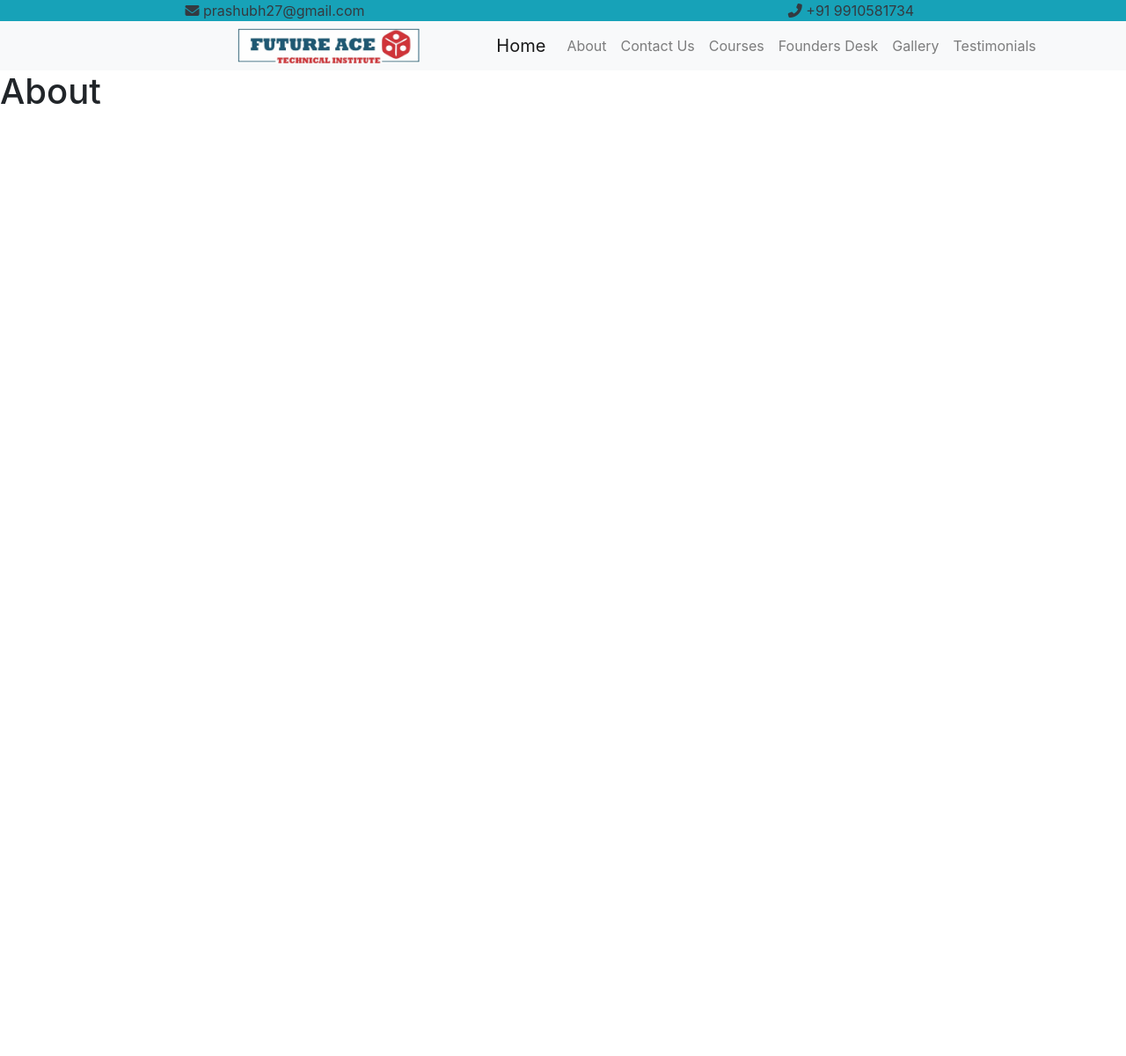
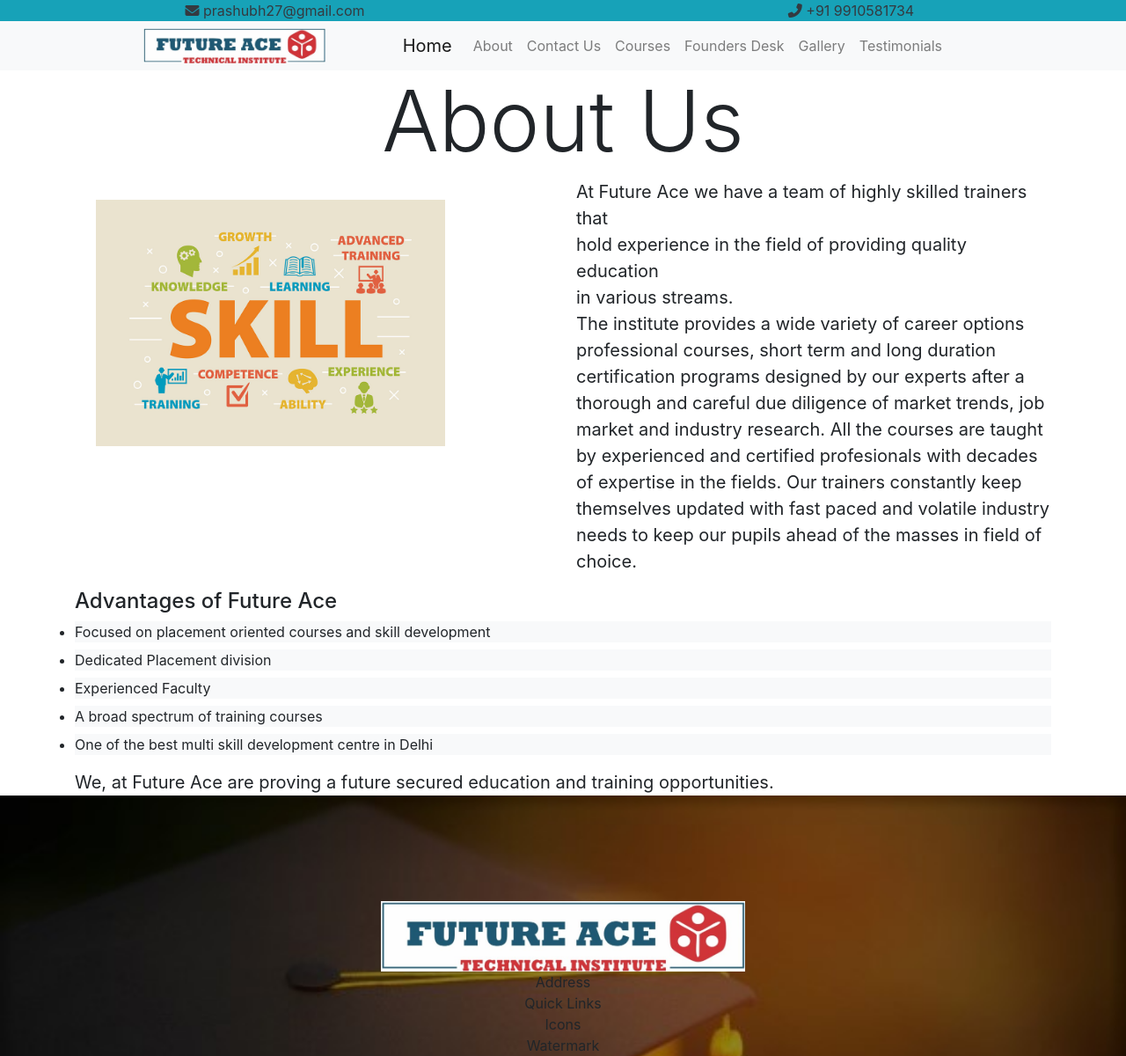
Before and after one commit to FWATI/FrontEnd, a React (Create React App) app: page /about in a window 1280 px wide. Shown: the whole page at 88% size. Before the commit the page ends 800 px from the top, so only its background shows below. Built offline with nearby package versions, Linux system fonts and the light colour scheme; the HTML template or start-up script is replaced by a standard one.

Commit message:
About Us

```diff
--- a/src/App.css
+++ b/src/App.css
@@ -9,6 +9,25 @@
     height: 5vh;
     margin: 1vh;
 }
+.aboutus {
+    height: 35vh;
+    margin: 3vh;
+}
+.text-parallel-to-abt-img{
+    font-size: 2.5vh;
+}
+.text-below-abt-img{
+    font-size: 2vh;
+}
+.footer-logo{
+    height: 10vh;
+    margin-top: 15vh;
+}
+#footer{
+    background-image: url("./resources/images/Footer.jpg");
+    background-repeat: no-repeat;
+    background-size: cover;
+}
 @media screen and (max-width: 692px){
     .hide-sm{
         display: none;
--- a/src/App.js
+++ b/src/App.js
@@ -7,6 +7,7 @@
 import './App.css';
 import 'bootstrap/dist/css/bootstrap.min.css';
 import ContactBar from "./components/layout/ContactBar";
+import Footer from "./components/layout/Footer";
 
 function App() {
   return (
@@ -19,6 +20,7 @@
                   <Route component={Routes}/>
                   <Route component={NotFound}/>
               </Switch>
+              <Footer />
           </Fragment>
       </Router>
   )
--- a/src/components/layout/About.js
+++ b/src/components/layout/About.js
@@ -1,9 +1,53 @@
 import React from "react";
+import AboutUs from "../../resources/images/aboutus.jpg";
 
 const About = () => {
     return (
-        <div>
-            <h1>About</h1>
+        <div className="container">
+            <div className="row text-center">
+                <div className="col-12">
+                    <h1 className="display-1">
+                        About Us
+                    </h1>
+                </div>
+            </div>
+            <div className="row">
+                <div className="col-lg-6">
+                    <img src={AboutUs} alt="Skills For everyone" className="aboutus"/>
+                </div>
+                <div className="col-lg-6">
+                    <div className="text-parallel-to-abt-img">
+                        At Future Ace we have a team of highly skilled trainers that<br />
+                        hold experience in the field of providing quality education<br />
+                        in various streams.<br />
+                        <p>
+                            The institute provides a wide variety of career options professional courses,
+                            short term and long duration certification programs designed by our experts
+                            after a thorough and careful due diligence of market trends, job market
+                            and industry research. All the courses are taught by experienced and certified
+                            profesionals with decades of expertise in the fields. Our trainers constantly
+                            keep themselves updated with fast paced and volatile industry needs to keep
+                            our pupils ahead of the masses in field of choice.
+                        </p>
+                    </div>
+                </div>
+            </div>
+            <div className="row">
+                <div className="col-12 text-below-abt-img">
+                    <div className="h4">Advantages of Future Ace</div>
+                    <ul>
+                        <li className="bg-light my-2">Focused on placement oriented courses and skill development</li>
+                        <li className="bg-light my-2">Dedicated Placement division</li>
+                        <li className="bg-light my-2">Experienced Faculty</li>
+                        <li className="bg-light my-2">A broad spectrum of training courses</li>
+                        <li className="bg-light my-2">One of the best multi skill development centre in Delhi</li>
+                    </ul>
+                    <div className="text-parallel-to-abt-img">
+                        We, at Future Ace are proving a future secured education and training
+                        opportunities.<br />
+                    </div>
+                </div>
+            </div>
         </div>
     )
 }
--- /dev/null
+++ b/src/components/layout/Footer.js
@@ -0,0 +1,36 @@
+import React from "react";
+import logo from '../../resources/images/logo.jpeg'
+
+const Footer = () => {
+    return (
+        <div className="container-fluid" id="footer">
+            <div className="row text-center">
+                <div className="col-12">
+                    <img src={logo} alt="Logo" className="footer-logo"/>
+                </div>
+            </div>
+            <div className="row text-center">
+                <div className="col-12">
+                    Address
+                </div>
+            </div>
+            <div className="row text-center">
+                <div className="col-12">
+                    Quick Links
+                </div>
+            </div>
+            <div className="row text-center">
+                <div className="col-12">
+                    Icons
+                </div>
+            </div>
+            <div className="row text-center">
+                <div className="col-12">
+                    Watermark
+                </div>
+            </div>
+        </div>
+    )
+}
+
+export default Footer;
--- a/src/components/layout/Navbar.js
+++ b/src/components/layout/Navbar.js
@@ -19,13 +19,13 @@
     return (
         <div className="container-fluid bg-light">
             <div className="row">
-                <div className="col-md-2"/>
+                <div className="col-md-1"/>
                 <div className="col-lg-3 text-center">
                     <Link to='/'>
                         <img src={logo} className="logo"/>
                     </Link>
                 </div>
-                <div className="col-lg-7 text-center">
+                <div className="col-lg-8 text-center">
                     <Navbar color="light" light expand="md">
                         <NavbarBrand href="/" className="hide-md">Home</NavbarBrand>
                         <NavbarToggler onClick={toggle} />
```
Also changed, not shown: src/resources/images/Footer.jpg (added), src/resources/images/aboutus.jpg (added), text.txt (added).
